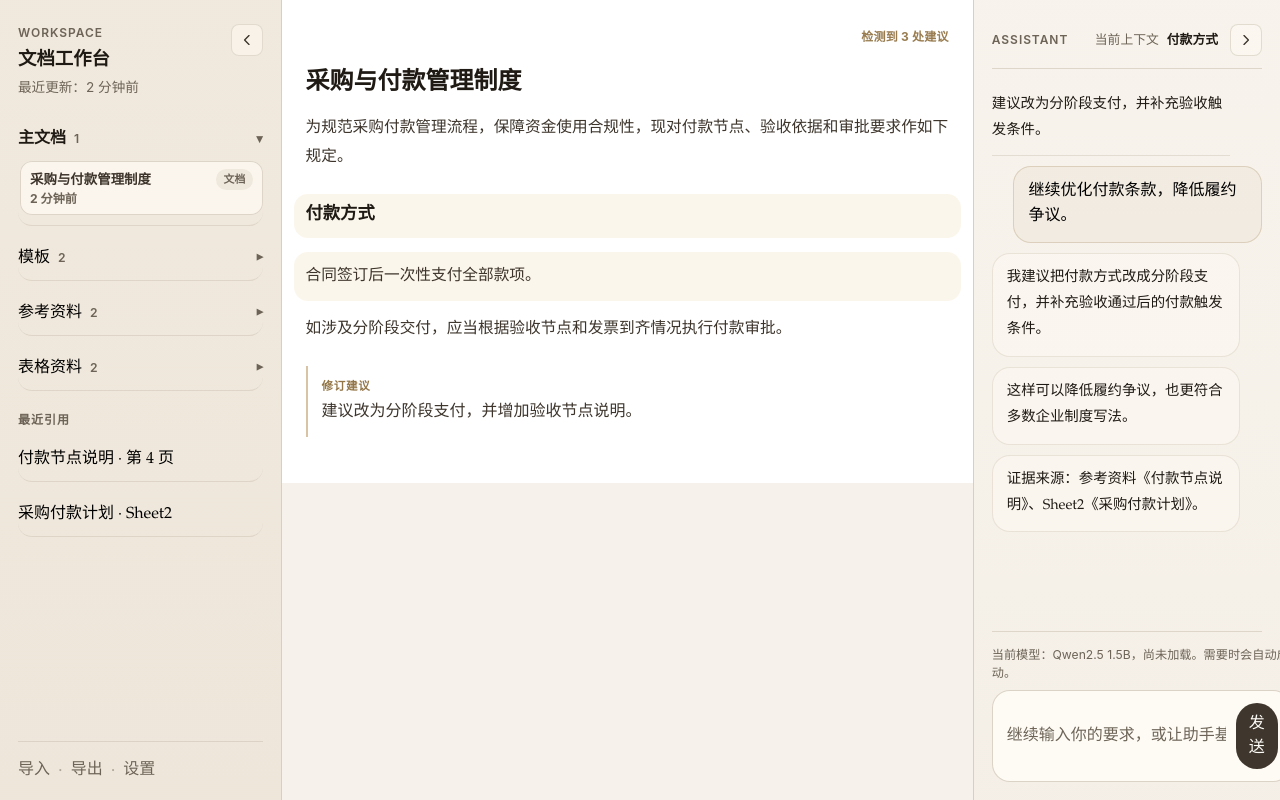
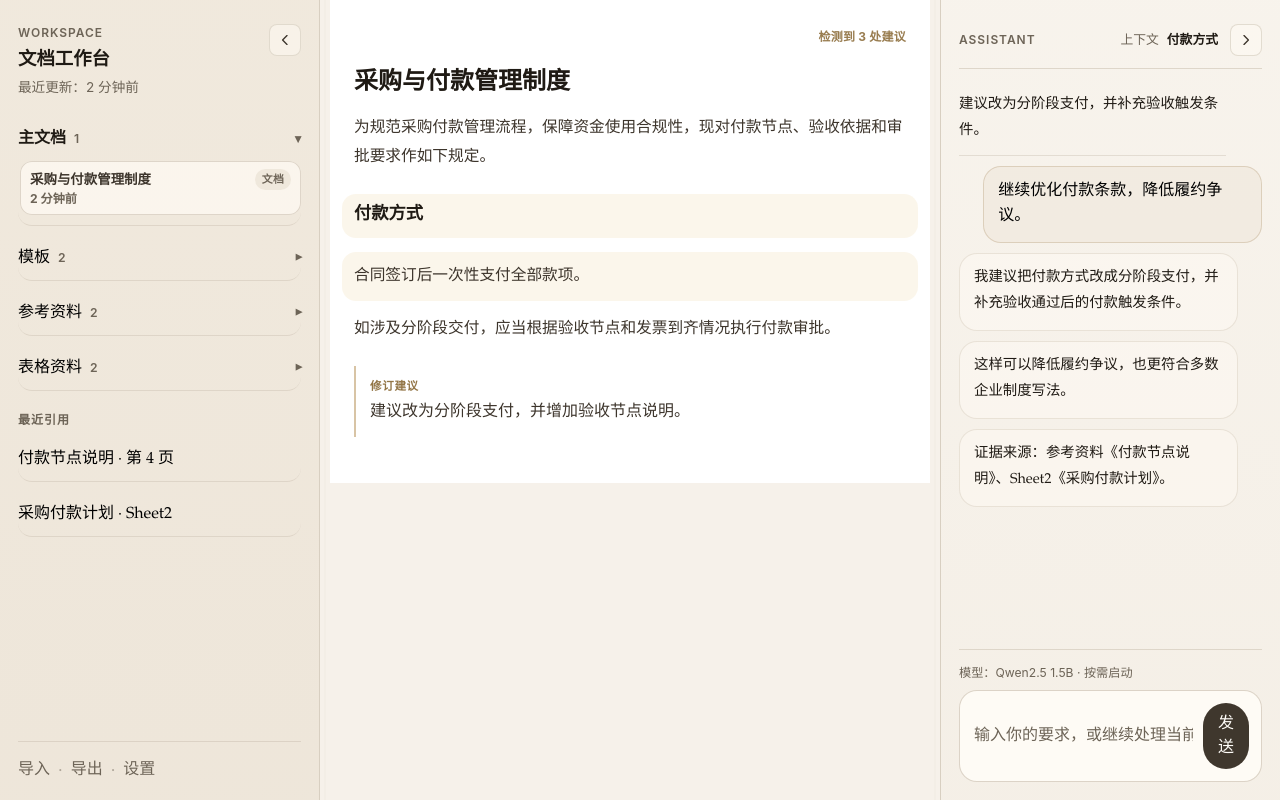
Before and after one commit to gandli/docx-reviewer, a React (Vite) app: page /workspace/1 in a window 1280 px wide. Built offline with nearby package versions, Linux system fonts and the light colour scheme.

Commit message:
feat: refine workspace layout and interactions

```diff
--- a/src/app/styles.css
+++ b/src/app/styles.css
@@ -64,6 +64,11 @@ textarea {
 
 .docx-preview-host .docx-preview-surface {
   background: transparent;
+  display: flex;
+  flex-flow: column nowrap;
+  flex-shrink: 0;
+  margin: 0 auto;
+  max-width: none;
 }
 
 .docx-preview-host style {
--- a/src/features/assistant-panel/components/assistant-context-header.tsx
+++ b/src/features/assistant-panel/components/assistant-context-header.tsx
@@ -19,7 +19,7 @@ export function AssistantContextHeader({
         </div>
         <div className="inline-flex min-w-0 items-center gap-3">
           <div className="inline-flex min-w-0 items-center gap-2 font-sans text-[0.8rem] text-[var(--color-text-secondary)]">
-            <span className="text-[var(--color-text-muted)]">当前上下文</span>
+            <span className="text-[var(--color-text-muted)]">上下文</span>
             <span className="truncate font-semibold text-[var(--color-text-primary)]">
               {summary.activeClauseTitle}
             </span>
--- a/src/features/assistant-panel/components/chat-composer.tsx
+++ b/src/features/assistant-panel/components/chat-composer.tsx
@@ -34,7 +34,7 @@ export function ChatComposer({
           value={draft}
           onChange={(event) => setDraft(event.target.value)}
           disabled={isBusy}
-          placeholder="继续输入你的要求，或让助手基于当前条款继续处理"
+          placeholder="输入你的要求，或继续处理当前内容"
         />
         <button
           className="rounded-full border-0 bg-[rgba(47,38,29,0.92)] px-[13px] py-[9px] font-sans text-[0.8rem] font-semibold text-[#fffdf9] disabled:cursor-not-allowed disabled:opacity-70"
--- a/src/features/editor-draft/components/docx-document-canvas.tsx
+++ b/src/features/editor-draft/components/docx-document-canvas.tsx
@@ -153,7 +153,7 @@ export function DocxDocumentCanvas({
         ) : (
           <div
             ref={containerRef}
-            className="docx-preview-host flex w-full max-w-full justify-center overflow-x-auto overflow-y-hidden"
+            className="docx-preview-host w-full max-w-full overflow-x-auto overflow-y-hidden"
             data-testid="docx-preview-host"
           />
         )}
--- a/src/features/workspace-context/store/workspace-context-store.ts
+++ b/src/features/workspace-context/store/workspace-context-store.ts
@@ -111,12 +111,12 @@ export function createWorkspaceContextStore(
                     currentTask: "optimize" as const,
                     latestConclusion: "已定位到你选中的内容，接下来我会帮你润色表达。",
                     nextAction: "开始润色表达",
-                  }
-                : {
-                    currentTask: state.summary.currentTask,
-                    latestConclusion: "已切换到你刚刚选中的内容，可以继续围绕这段文字处理。",
-                    nextAction: "继续处理选中文本",
-                  };
+                }
+              : {
+                  currentTask: state.summary.currentTask,
+                  latestConclusion: "已切换到选中内容，可继续处理。",
+                  nextAction: "继续处理选中文本",
+                };
 
         return persist(
           {
@@ -236,7 +236,7 @@ export function createWorkspaceContextStore(
           return state;
         }
 
-        const importedReply = "可以直接选中内容开始处理，或在右侧输入你的要求。";
+        const importedReply = "可直接选中内容处理，或输入要求。";
         const isPdfDocument = document.mode === "pdf";
         const defaultActiveBlockId =
           document.blocks.find((block) => block.kind === "paragraph")?.id ?? document.blocks[0]?.id;
--- a/src/features/workspace-shell/components/workspace-layout.tsx
+++ b/src/features/workspace-shell/components/workspace-layout.tsx
@@ -1,11 +1,73 @@
 import type { WorkspaceSummary } from "@/features/workspace-context/types/workspace-summary";
-import { useState } from "react";
+import { useEffect, useMemo, useState } from "react";
 import { WorkspaceSidebar } from "@/features/workspace-shell/components/workspace-sidebar";
 import { DocumentCanvas } from "@/features/editor-draft/components/document-canvas";
 import { PdfDocumentCanvas } from "@/features/editor-draft/components/pdf-document-canvas";
 import { DocxDocumentCanvas } from "@/features/editor-draft/components/docx-document-canvas";
 import { AssistantPanel } from "@/features/assistant-panel/components/assistant-panel";
 import type { WorkspacePreviewDocument } from "@/features/workspace-context/types/workspace-summary";
+
+const DESKTOP_BREAKPOINT = 981;
+const COLLAPSED_PANEL_WIDTH = 72;
+const RESIZE_HANDLE_WIDTH = 10;
+const DEFAULT_LEFT_PANEL_WIDTH = 320;
+const DEFAULT_RIGHT_PANEL_WIDTH = 340;
+const MIN_LEFT_PANEL_WIDTH = 248;
+const MAX_LEFT_PANEL_WIDTH = 440;
+const MIN_RIGHT_PANEL_WIDTH = 280;
+const MAX_RIGHT_PANEL_WIDTH = 460;
+const MIN_CENTER_PANEL_WIDTH = 420;
+const PANEL_LAYOUT_STORAGE_KEY = "workspace-panel-widths";
+
+type DragHandle = "left" | "right" | null;
+
+function clamp(value: number, min: number, max: number) {
+  return Math.min(Math.max(value, min), max);
+}
+
+function loadStoredPanelWidths() {
+  if (typeof window === "undefined") {
+    return {
+      left: DEFAULT_LEFT_PANEL_WIDTH,
+      right: DEFAULT_RIGHT_PANEL_WIDTH,
+    };
+  }
+
+  try {
+    const rawValue = window.localStorage.getItem(PANEL_LAYOUT_STORAGE_KEY);
+    if (!rawValue) {
+      return {
+        left: DEFAULT_LEFT_PANEL_WIDTH,
+        right: DEFAULT_RIGHT_PANEL_WIDTH,
+      };
+    }
+
+    const parsed = JSON.parse(rawValue) as { left?: number; right?: number };
+    return {
+      left:
+        typeof parsed.left === "number" && Number.isFinite(parsed.left)
+          ? parsed.left
+          : DEFAULT_LEFT_PANEL_WIDTH,
+      right:
+        typeof parsed.right === "number" && Number.isFinite(parsed.right)
+          ? parsed.right
+          : DEFAULT_RIGHT_PANEL_WIDTH,
+    };
+  } catch {
+    return {
+      left: DEFAULT_LEFT_PANEL_WIDTH,
+      right: DEFAULT_RIGHT_PANEL_WIDTH,
+    };
+  }
+}
+
+function getDesktopViewportWidth() {
+  if (typeof window === "undefined") {
+    return 1440;
+  }
+
+  return window.innerWidth;
+}
 
 type WorkspaceLayoutProps = {
   summary: WorkspaceSummary;
@@ -41,16 +103,125 @@ export function WorkspaceLayout({
 }: WorkspaceLayoutProps) {
   const [isLeftCollapsed, setIsLeftCollapsed] = useState(false);
   const [isRightCollapsed, setIsRightCollapsed] = useState(false);
-  const desktopGridColumns = isLeftCollapsed
-    ? isRightCollapsed
-      ? "lg:grid-cols-[72px_minmax(0,1fr)_72px]"
-      : "lg:grid-cols-[72px_minmax(0,1fr)_24%]"
-    : isRightCollapsed
-      ? "lg:grid-cols-[22%_minmax(0,1fr)_72px]"
-      : "lg:grid-cols-[22%_54%_24%]";
+  const [panelWidths, setPanelWidths] = useState(loadStoredPanelWidths);
+  const [dragHandle, setDragHandle] = useState<DragHandle>(null);
+  const [isDesktop, setIsDesktop] = useState(() => getDesktopViewportWidth() >= DESKTOP_BREAKPOINT);
+
+  useEffect(() => {
+    const handleResize = () => {
+      const nextIsDesktop = getDesktopViewportWidth() >= DESKTOP_BREAKPOINT;
+      setIsDesktop(nextIsDesktop);
+
+      if (!nextIsDesktop) {
+        return;
+      }
+
+      setPanelWidths((current) => {
+        const maxLeft = Math.min(
+          MAX_LEFT_PANEL_WIDTH,
+          getDesktopViewportWidth() - current.right - MIN_CENTER_PANEL_WIDTH - RESIZE_HANDLE_WIDTH * 2,
+        );
+        const nextLeft = clamp(current.left, MIN_LEFT_PANEL_WIDTH, Math.max(MIN_LEFT_PANEL_WIDTH, maxLeft));
+        const maxRight = Math.min(
+          MAX_RIGHT_PANEL_WIDTH,
+          getDesktopViewportWidth() - nextLeft - MIN_CENTER_PANEL_WIDTH - RESIZE_HANDLE_WIDTH * 2,
+        );
+        const nextRight = clamp(
+          current.right,
+          MIN_RIGHT_PANEL_WIDTH,
+          Math.max(MIN_RIGHT_PANEL_WIDTH, maxRight),
+        );
+
+        if (nextLeft === current.left && nextRight === current.right) {
+          return current;
+        }
+
+        return {
+          left: nextLeft,
+          right: nextRight,
+        };
+      });
+    };
+
+    handleResize();
+    window.addEventListener("resize", handleResize);
+
+    return () => window.removeEventListener("resize", handleResize);
+  }, []);
+
+  useEffect(() => {
+    if (typeof window === "undefined") {
+      return;
+    }
+
+    window.localStorage.setItem(PANEL_LAYOUT_STORAGE_KEY, JSON.stringify(panelWidths));
+  }, [panelWidths]);
+
+  useEffect(() => {
+    if (!dragHandle || !isDesktop) {
+      return;
+    }
+
+    const handlePointerMove = (event: PointerEvent) => {
+      setPanelWidths((current) => {
+        const viewportWidth = getDesktopViewportWidth();
+
+        if (dragHandle === "left") {
+          const maxLeft = Math.min(
+            MAX_LEFT_PANEL_WIDTH,
+            viewportWidth - current.right - MIN_CENTER_PANEL_WIDTH - RESIZE_HANDLE_WIDTH * 2,
+          );
+
+          return {
+            ...current,
+            left: clamp(event.clientX, MIN_LEFT_PANEL_WIDTH, Math.max(MIN_LEFT_PANEL_WIDTH, maxLeft)),
+          };
+        }
+
+        const maxRight = Math.min(
+          MAX_RIGHT_PANEL_WIDTH,
+          viewportWidth - current.left - MIN_CENTER_PANEL_WIDTH - RESIZE_HANDLE_WIDTH * 2,
+        );
+
+        return {
+          ...current,
+          right: clamp(
+            viewportWidth - event.clientX,
+            MIN_RIGHT_PANEL_WIDTH,
+            Math.max(MIN_RIGHT_PANEL_WIDTH, maxRight),
+          ),
+        };
+      });
+    };
+
+    const handlePointerUp = () => {
+      setDragHandle(null);
+    };
+
+    window.addEventListener("pointermove", handlePointerMove);
+    window.addEventListener("pointerup", handlePointerUp);
+
+    return () => {
+      window.removeEventListener("pointermove", handlePointerMove);
+      window.removeEventListener("pointerup", handlePointerUp);
+    };
+  }, [dragHandle, isDesktop]);
+
+  const desktopGridTemplateColumns = useMemo(() => {
+    const leftColumnWidth = isLeftCollapsed ? COLLAPSED_PANEL_WIDTH : panelWidths.left;
+    const rightColumnWidth = isRightCollapsed ? COLLAPSED_PANEL_WIDTH : panelWidths.right;
+    const leftHandleWidth = isLeftCollapsed ? 0 : RESIZE_HANDLE_WIDTH;
+    const rightHandleWidth = isRightCollapsed ? 0 : RESIZE_HANDLE_WIDTH;
+
+    return `${leftColumnWidth}px ${leftHandleWidth}px minmax(0, 1fr) ${rightHandleWidth}px ${rightColumnWidth}px`;
+  }, [isLeftCollapsed, isRightCollapsed, panelWidths.left, panelWidths.right]);
 
   return (
-    <div className={`grid h-screen overflow-hidden bg-[var(--color-surface-app)] max-[1180px]:grid-cols-[24%_52%_24%] max-[980px]:grid-cols-1 ${desktopGridColumns}`}>
+    <div
+      className="grid h-screen overflow-hidden bg-[var(--color-surface-app)] max-[980px]:grid-cols-1"
+      data-testid="workspace-layout"
+      style={isDesktop ? { gridTemplateColumns: desktopGridTemplateColumns } : undefined}
+    >
       <WorkspaceSidebar
         summary={summary}
         onImportDocument={onImportDocument}
@@ -59,6 +230,26 @@ export function WorkspaceLayout({
         isCollapsed={isLeftCollapsed}
         onToggleCollapse={() => setIsLeftCollapsed((current) => !current)}
       />
+      <div
+        aria-hidden={isLeftCollapsed || !isDesktop}
+        className={`group relative max-[980px]:hidden ${
+          isLeftCollapsed || !isDesktop ? "pointer-events-none opacity-0" : "cursor-col-resize"
+        }`}
+        data-testid="left-resize-handle"
+        onPointerDown={() => {
+          if (!isLeftCollapsed && isDesktop) {
+            setDragHandle("left");
+          }
+        }}
+      >
+        <div
+          className={`absolute inset-y-0 left-1/2 w-px -translate-x-1/2 transition ${
+            dragHandle === "left"
+              ? "bg-[rgba(181,142,83,0.88)]"
+              : "bg-[rgba(216,207,193,0.16)] group-hover:bg-[rgba(181,142,83,0.42)]"
+          }`}
+        />
+      </div>
       <main
         className="min-w-0 overflow-x-hidden overflow-y-auto bg-[var(--color-surface-app)] px-0 pt-0 pb-0 max-[980px]:h-auto max-[980px]:min-h-[55vh]"
         data-scroll-region="true"
@@ -81,6 +272,26 @@ export function WorkspaceLayout({
           <DocumentCanvas summary={summary} onSelectText={onSelectText} />
         )}
       </main>
+      <div
+        aria-hidden={isRightCollapsed || !isDesktop}
+        className={`group relative max-[980px]:hidden ${
+          isRightCollapsed || !isDesktop ? "pointer-events-none opacity-0" : "cursor-col-resize"
+        }`}
+        data-testid="right-resize-handle"
+        onPointerDown={() => {
+          if (!isRightCollapsed && isDesktop) {
+            setDragHandle("right");
+          }
+        }}
+      >
+        <div
+          className={`absolute inset-y-0 left-1/2 w-px -translate-x-1/2 transition ${
+            dragHandle === "right"
+              ? "bg-[rgba(181,142,83,0.88)]"
+              : "bg-[rgba(216,207,193,0.16)] group-hover:bg-[rgba(181,142,83,0.42)]"
+          }`}
+        />
+      </div>
       <AssistantPanel
         summary={summary}
         onApplySuggestion={onApplySuggestion}
--- a/src/features/workspace-shell/routes/workspace-page.tsx
+++ b/src/features/workspace-shell/routes/workspace-page.tsx
@@ -59,7 +59,7 @@ export function WorkspacePage() {
   );
   const [localModelDetail, setLocalModelDetail] = useState(() =>
     isLocalLLMSupported()
-      ? `当前模型：${getLocalLLMModelId(selectedModelId)}，尚未加载。需要时会自动启动。`
+      ? `模型：${getLocalLLMModelId(selectedModelId)} · 按需启动`
       : "当前浏览器不支持 WebGPU，本地模型无法运行。",
   );
 
@@ -89,7 +89,7 @@ export function WorkspacePage() {
       return;
     }
 
-    setLocalModelDetail(`当前模型：${selectedModel.label}，尚未加载。需要时会自动启动。`);
+    setLocalModelDetail(`模型：${selectedModel.label} · 按需启动`);
   }, [localModelStatus, selectedModel]);
 
   const ensureModelReady = async (modelId = selectedModelId) => {
```
Also changed, not shown: 2 other files (tests, documents, lock files or other folders).
